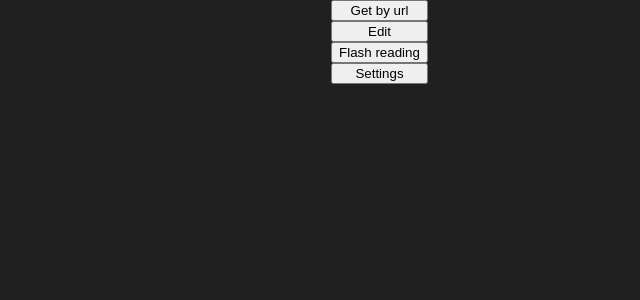
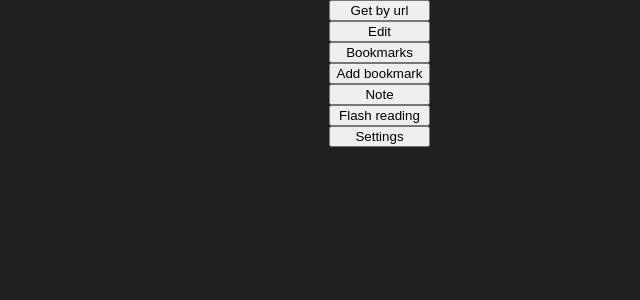
Before and after one commit to tahmdev/easyreader, a React (Create React App) app: page / in a window 1280 px wide. Shown: the top 300 px of the page, without its empty margins (640-1280 px from the left). Built offline with nearby package versions, Linux system fonts and the light colour scheme.

Commit message:
Add bookmark functionality without saving

```diff
--- a/src/App.css
+++ b/src/App.css
@@ -41,6 +41,7 @@ pre {
 }
 .reader-sidebar-wrapper {
   display: flex;
+  position: relative;
 }
 .reader-wrapper {
   min-width: 200px;
@@ -55,10 +56,11 @@ pre {
   display: var(--hide-images);
 }
 .sidebar-wrapper {
-  position: fixed;
+  height: fit-content;
   display: flex;
   flex-direction: column;
-  position: relative;
+  position: sticky;
+  top: 0px;
 }
 .get-by-url {
   display: flex;
@@ -73,3 +75,11 @@ pre {
 .settings-wrapper label > span {
   margin-right: 0.5rem;
 }
+.bookmark::after {
+  content: "";
+  position: absolute;
+  background-color: rgba(255, 0, 0, 0.445);
+  width: calc(var(--reader-width) + 2rem);
+  height: 1.5rem;
+  left: 0;
+}
--- /dev/null
+++ b/src/components/Bookmarks.tsx
@@ -0,0 +1,6 @@
+import React from "react";
+
+interface Props {}
+export const Bookmarks: React.FC<Props> = () => {
+  return <div className="bookmarks-wrapper"></div>;
+};
--- a/src/components/Reader-sidebar.tsx
+++ b/src/components/Reader-sidebar.tsx
@@ -1,34 +1,57 @@
 import React, { Dispatch, SetStateAction, useState } from "react";
 import { GetByURL } from "./GetByUrl";
+import { displayType } from "./Reader";
 
 interface Props {
-  setShowSettings: Dispatch<SetStateAction<false | true>>;
+  setShowSettings: Dispatch<SetStateAction<displayType>>;
+  addBookmark: () => void;
 }
-export const ReaderSidebar: React.FC<Props> = ({ setShowSettings }) => {
+export const ReaderSidebar: React.FC<Props> = ({
+  setShowSettings,
+  addBookmark,
+}) => {
   const [showGetByUrl, setShowGetByUrl] = useState(false);
   const buttons = [
     {
-      name: "Get by url",
+      label: "Get by url",
       fn: () => setShowGetByUrl((prev) => !prev),
     },
     {
-      name: "Edit",
+      label: "Edit",
       fn: () => console.log("b"),
     },
     {
-      name: "Flash reading",
+      label: "Bookmarks",
+      fn: () =>
+        setShowSettings((prev) =>
+          prev !== "bookmarks" ? "bookmarks" : "reader"
+        ),
+    },
+    {
+      label: "Add bookmark",
+      fn: () => addBookmark(),
+    },
+    {
+      label: "Note",
+      fn: () => console.log("c"),
+    },
+    {
+      label: "Flash reading",
       fn: () => console.log("a"),
     },
     {
-      name: "Settings",
-      fn: () => setShowSettings((prev) => !prev),
+      label: "Settings",
+      fn: () =>
+        setShowSettings((prev) =>
+          prev !== "settings" ? "settings" : "reader"
+        ),
     },
   ];
   return (
     <div className="sidebar-wrapper">
       {buttons.map((el) => (
-        <button key={el.name} onClick={el.fn}>
-          {el.name}
+        <button key={el.label} onClick={el.fn}>
+          {el.label}
         </button>
       ))}
       {showGetByUrl && <GetByURL hide={() => setShowGetByUrl(false)} />}
--- a/src/components/Reader.tsx
+++ b/src/components/Reader.tsx
@@ -1,22 +1,46 @@
-import React, { useContext, useState } from "react";
+import React, { useContext, useRef, useState } from "react";
 import { ArticleContext } from "../context/ArticleCTX";
+import { useGetVisibleChildren } from "../hooks/useGetVisibleChildren";
 import { ReaderSidebar } from "./Reader-sidebar";
 import { Settings } from "./Settings";
 
+export type displayType = "reader" | "settings" | "bookmarks";
+
 interface Props {}
 export const Reader: React.FC<Props> = () => {
-  const [showSettings, setShowSettings] = useState(false);
-  const { article } = useContext(ArticleContext);
+  const readerRef = useRef<HTMLDivElement | null>(null);
+  const [display, setDisplay] = useState<displayType>("reader");
+  const { article, setArticle } = useContext(ArticleContext);
+  const visibleElements = useGetVisibleChildren(readerRef, { threshold: 1 }, [
+    article,
+  ]);
+
+  const addBookmark = () => {
+    readerRef.current
+      ?.getElementsByClassName("bookmark")
+      .item(0)
+      ?.classList.remove("bookmark");
+    visibleElements
+      .filter((el) => el.tagName !== "BR")
+      .sort(
+        (a, b) => a.getBoundingClientRect().top - b.getBoundingClientRect().top
+      )
+      .at(-1)
+      ?.classList.add("bookmark");
+    if (article && readerRef.current) {
+      setArticle({ ...article, content: String(readerRef.current.innerHTML) });
+    }
+  };
 
   return (
     <div className="reader-sidebar-wrapper">
-      <div className="reader-wrapper">
-        {article && !showSettings && (
+      <div className="reader-wrapper" ref={readerRef}>
+        {article && display === "reader" && (
           <div dangerouslySetInnerHTML={{ __html: article.content }} />
         )}
-        {showSettings && <Settings />}
+        {display === "settings" && <Settings />}
       </div>
-      <ReaderSidebar setShowSettings={setShowSettings} />
+      <ReaderSidebar setShowSettings={setDisplay} addBookmark={addBookmark} />
     </div>
   );
 };
--- /dev/null
+++ b/src/hooks/useGetVisibleChildren.ts
@@ -0,0 +1,37 @@
+import { RefObject, useEffect, useState } from "react";
+
+export const useGetVisibleChildren = (
+  elementRef: RefObject<Element>,
+  observerOptions: IntersectionObserverInit,
+  dep?: any[]
+) => {
+  const [visibleChildren, setVisibleChildren] = useState<Element[]>([]);
+
+  useEffect(() => {
+    const node = elementRef.current;
+    const hasIOSupport = !!window.IntersectionObserver;
+    const children = elementRef.current?.getElementsByTagName("*");
+    if (!hasIOSupport || !node || !children) return;
+
+    const observer = new IntersectionObserver((entries) => {
+      entries.forEach(({ target, isIntersecting }) => {
+        if (isIntersecting) {
+          setVisibleChildren((prev) => [...prev, target]);
+        } else {
+          setVisibleChildren((prev) => prev.filter((el) => el !== target));
+        }
+      });
+    }, observerOptions);
+
+    for (let el of children) {
+      observer.observe(el);
+    }
+
+    return () => {
+      observer.disconnect();
+      setVisibleChildren([]);
+    };
+  }, dep || []);
+
+  return visibleChildren;
+};
```
Also changed, not shown: tsconfig.json (+4 -9 lines).
